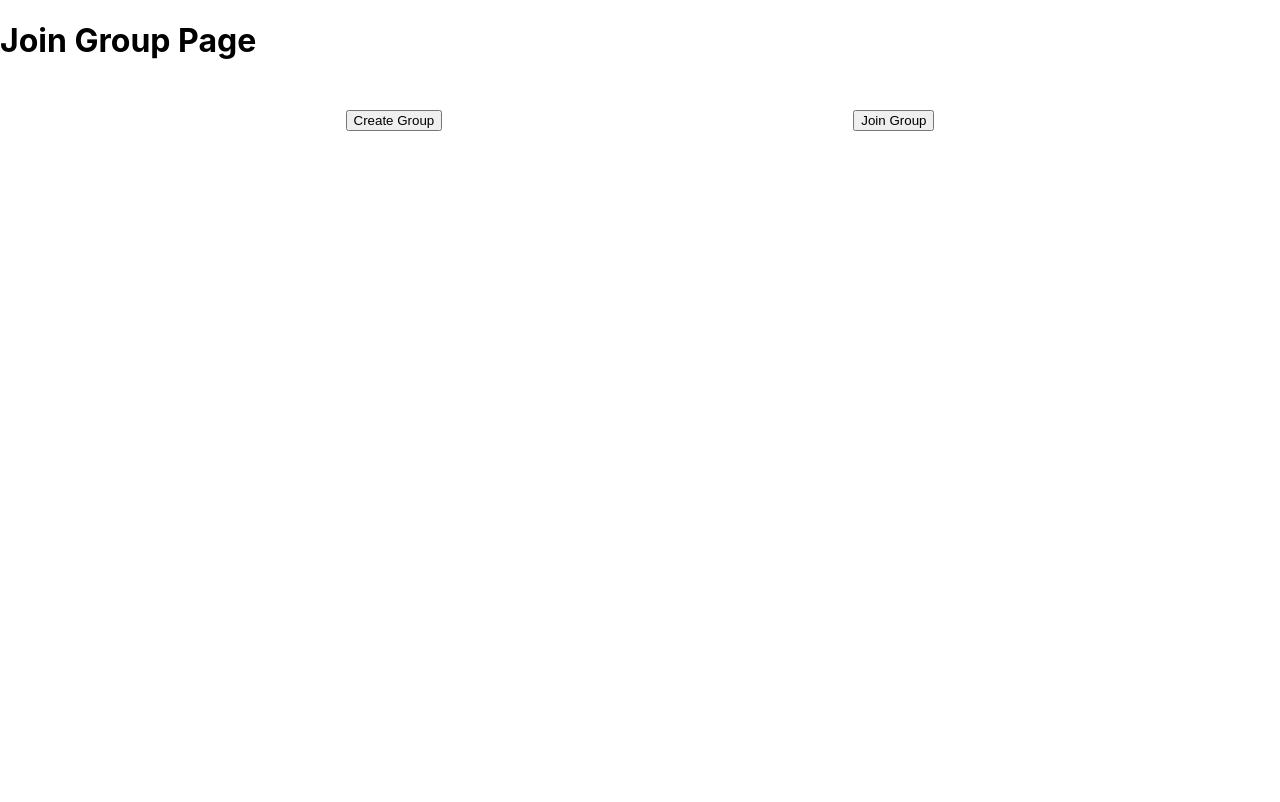
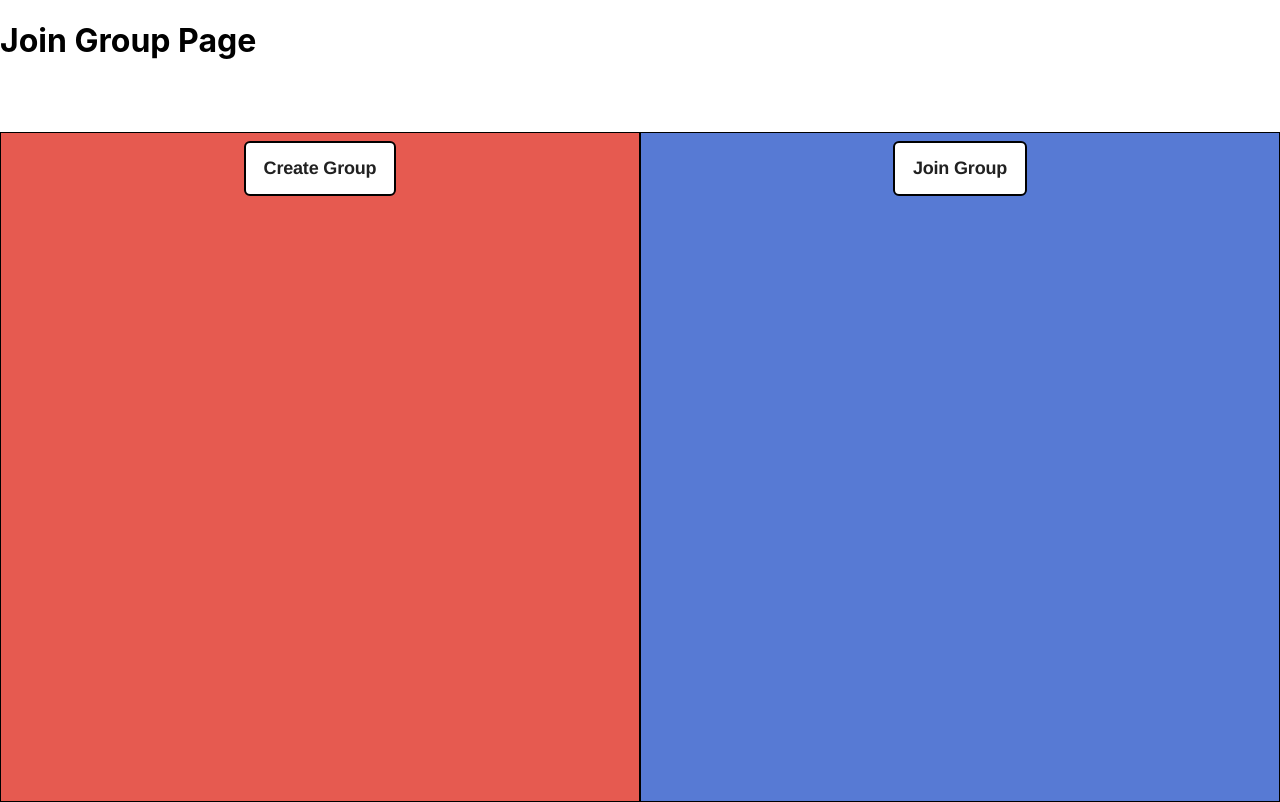
Before and after one commit to GT-WebDev-Group-Planning/group-planning-v1, a React (Create React App) app in the folder client/: page /joingroup in a window 1280 px wide. Built offline with nearby package versions, Linux system fonts and the light colour scheme.

Commit message:
added mediocre css styles

```diff
--- a/client/src/pages/join_group/JoinGroup.js
+++ b/client/src/pages/join_group/JoinGroup.js
@@ -20,20 +20,31 @@ function JoinGroup() {
     <div className="JoinGroup">
       <h1>Join Group Page</h1>
       <div className="main">
-        <div className="buttons-row">
-          {!clickedJoin && !clickedCreate && <CreateButton setClickedCreate={setClickedCreate} />}
-          {!clickedCreate && !clickedJoin && <JoinButton setClickedJoin={setClickedJoin} />}
-        </div>
-        {clickedJoin && <JoinField />}
-        {clickedCreate && <CreateField />}
+        {
+          !clickedJoin &&
+            <div className="create">
+            {!clickedJoin && !clickedCreate && <CreateButton setClickedCreate={setClickedCreate} />}
+            {clickedCreate && <CreateField />}
+          </div>
+        }
+        {
+          !clickedCreate &&
+          <div className="join">
+            {!clickedCreate && !clickedJoin && <JoinButton setClickedJoin={setClickedJoin} />}
+            {clickedJoin && <JoinField />}
+          </div>
+        }
+
       </div>
     </div>
   );
 }
 
+// could merge these two functions, since the only difference is the setClicked
+// and background color
 function CreateButton({setClickedCreate}) {
   return (
-    <button onClick={
+    <button className="button mt-8" onClick={
       () => {
         setClickedCreate(true);
       }
@@ -45,7 +56,7 @@ function CreateButton({setClickedCreate}) {
 
 function JoinButton({setClickedJoin}) {
   return (
-    <button onClick={
+    <button className="button mt-8" onClick={
       () => {
         setClickedJoin(true);
       }
@@ -58,21 +69,24 @@ function JoinButton({setClickedJoin}) {
 // contains input field for group name, etc.
 function CreateField() {
   return (
-    <div>
+    <div className="field">
       <h2>Create Group</h2>
       <div className="inputs-col">
         <div className="input-row">
-          <p>Group Name: </p>
+          <p className="input-text">Group Name: </p>
           <input type="text" maxLength={NAME_LENGTH}/>
         </div>
         <div className="input-row">
-          <p>Group Code: </p>
+          <p className="input-text">Group Code: </p>
           <input maxLength={CODE_LENGTH}/>
         </div>
         <div className="input-row">
-          <p>Share: </p>
+          <p className="input-text">Share: </p>
           <p>Either buttons or something else</p>
         </div>
+        <button className="button self-center">
+          Create Group
+        </button>
       </div>
     </div>
   );
@@ -83,12 +97,12 @@ function JoinField() {
   // this could be replaced with a regular variable
   const [code, setCode] = useState("");
   return (
-    <div>
+    <div className="field">
       <h2>Join Group</h2>
-      <p>Enter Group Code: </p>
+      <p className="input-text">Enter Group Code: </p>
       <input type="text" value={code} onChange={e => setCode(e.target.value)} placeholder="e.g. 123456" maxLength={CODE_LENGTH}/>
       <p>{code}</p>
-      <button>
+      <button className="button">
         Join Group
       </button>
     </div>
--- a/client/src/pages/join_group/joingroup.css
+++ b/client/src/pages/join_group/joingroup.css
@@ -1,16 +1,20 @@
+body {
+  height: 100%;
+  margin: 0;
+}
+
+.JoinGroup {
+  display: flex;
+  flex-direction: column;
+  height: 100vh;
+}
+
 .main {
   display: flex;
-    flex-direction: column;
-    flex: 0 0 auto;
-    align-items: center;
+  flex-direction: row;
+  flex: 1 1 auto;
+  justify-content: center;
   margin-top: 50px;
-}
-
-.buttons-row {
-    width: 1000px;
-    display: flex;
-    flex: 0 0 auto;
-    justify-content: space-around;
 }
 
 .input-row {
@@ -24,6 +28,109 @@
   display: flex;
   flex-direction: column;
   flex: 0 0 auto;
-    align-items: end;
+  align-items: flex-end;
   justify-content: space-around;
 }
+
+.create {
+  display: flex;
+  justify-content: center;
+  align-items: flex-start;
+  background-color: #e65a50;
+  border: 1px solid black;
+  width: 100%;
+  height: 100%;
+}
+
+.join {
+  display: flex;
+  justify-content: center;
+  align-items: flex-start;
+  background-color: #577ad4;
+  border: 1px solid black;
+  width: 100%;
+  height: 100%;
+}
+
+.field {
+  display: flex;
+  flex-direction: column;
+  align-items: center;
+}
+
+/* Copied from Loom */
+.button {
+  background: #fff;
+  backface-visibility: hidden;
+  border-radius: .375rem;
+  border-style: solid;
+  border-width: .125rem;
+  box-sizing: border-box;
+  color: #212121;
+  cursor: pointer;
+  display: inline-block;
+  font-family: Circular,Helvetica,sans-serif;
+  font-size: 1.125rem;
+  font-weight: 700;
+  letter-spacing: -.01em;
+  line-height: 1.3;
+  padding: .875rem 1.125rem;
+  position: relative;
+  text-align: left;
+  text-decoration: none;
+  transform: translateZ(0) scale(1);
+  transition: transform .2s;
+  user-select: none;
+  -webkit-user-select: none;
+  touch-action: manipulation;
+}
+
+.button:not(:disabled):hover {
+  transform: scale(1.05);
+}
+
+.button:not(:disabled):hover:active {
+  transform: scale(1.05) translateY(.125rem);
+}
+
+.button:focus {
+  outline: 0 solid transparent;
+}
+
+.button:focus:before {
+  content: "";
+  left: calc(-1*.375rem);
+  pointer-events: none;
+  position: absolute;
+  top: calc(-1*.375rem);
+  transition: border-radius;
+  user-select: none;
+}
+
+.button:focus:not(:focus-visible) {
+  outline: 0 solid transparent;
+}
+
+.button:focus:not(:focus-visible):before {
+  border-width: 0;
+}
+
+.button:not(:disabled):active {
+  transform: translateY(.125rem);
+}
+
+.mt-8 {
+  margin-top: 8px;
+}
+
+.self-center {
+  align-self: center;
+}
+
+.input-text {
+  font-size: 25px;
+  font-family: sans-serif;
+  color: #fffffd;
+  /* text-shadow: 2px 0 #000000, -2px 0 #000000, 0 2px #000000, 0 -2px #000000,
+               1px 1px #000000, -1px -1px #000000, 1px -1px #000000, -1px 1px #000000; */
+}
```
Lines whose indentation alone changed are shown as unchanged.
